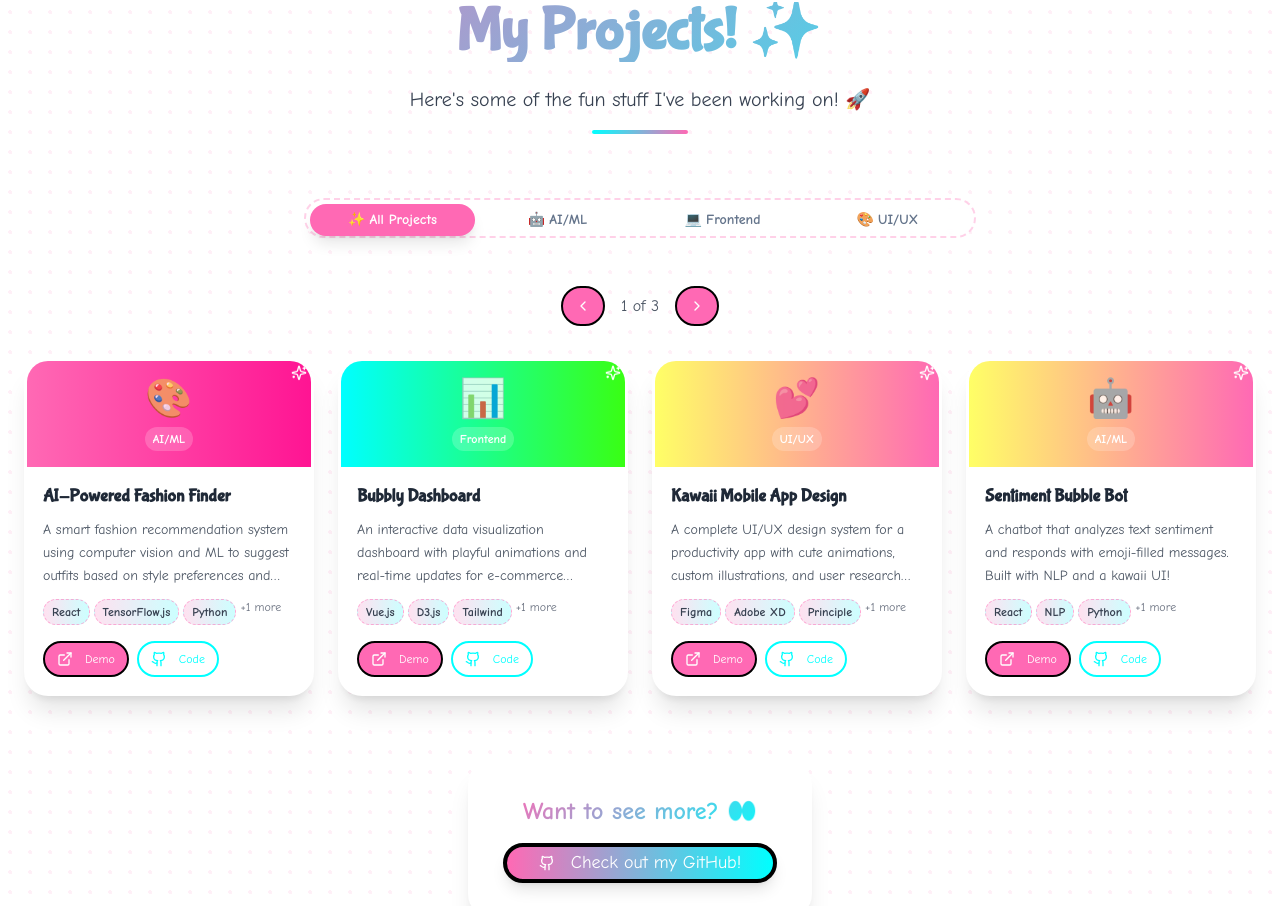
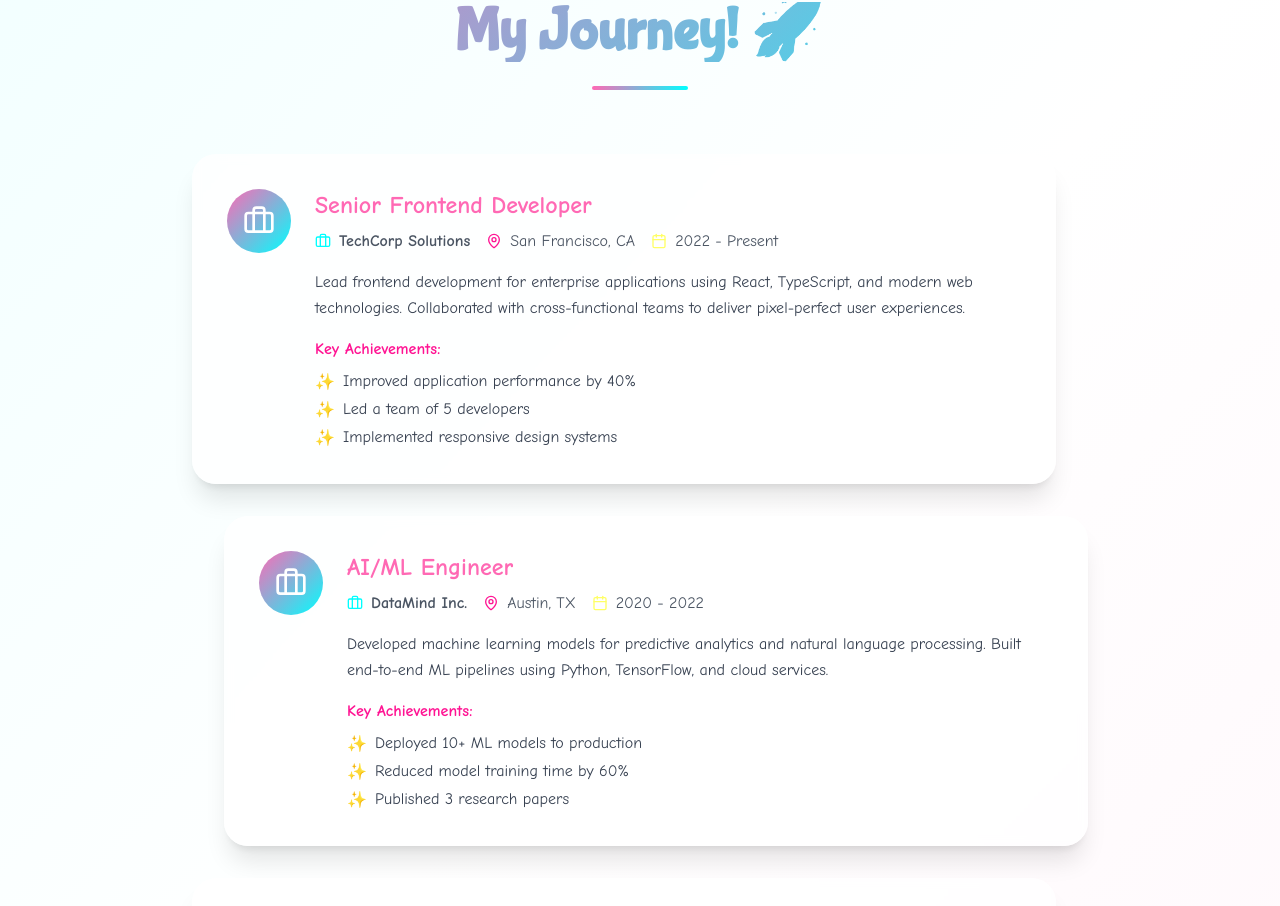
Before and after one commit to Sumairahafeez/bubblegum-code-dreams, a React (Vite) app: page / in a window 1280 px wide. Shown: the part 1864-2770 px from the top of the page. Built offline with nearby package versions, Linux system fonts and the light colour scheme.

Commit message:
Add experience section, resume button, and improve dark mode
- Added an experience section to showcase work history.
- Included a download resume button.
- Enhanced dark mode styling for improved aesthetics.

```diff
--- /dev/null
+++ b/src/components/DownloadResume.tsx
@@ -0,0 +1,53 @@
+
+import { Download, FileText, Sparkles } from 'lucide-react';
+import { Button } from '@/components/ui/button';
+
+const DownloadResume = () => {
+  const handleDownload = () => {
+    // In a real scenario, you would link to your actual resume file
+    const resumeUrl = '/resume.pdf'; // You'll need to add your resume file to the public folder
+    const link = document.createElement('a');
+    link.href = resumeUrl;
+    link.download = 'Sarah_Johnson_Resume.pdf';
+    document.body.appendChild(link);
+    link.click();
+    document.body.removeChild(link);
+  };
+
+  return (
+    <section className="py-16 bg-gradient-to-r from-bubble-pink/10 via-aqua-blue/10 to-lemon-yellow/10 dark:from-purple-900/20 dark:via-blue-900/20 dark:to-indigo-900/20">
+      <div className="container mx-auto px-6">
+        <div className="max-w-2xl mx-auto text-center">
+          <div className="card-hover bg-white/90 dark:bg-gray-800/90 backdrop-blur-sm rounded-3xl p-8 shadow-xl border-4 border-dashed border-bubble-pink/30 dark:border-purple-400/30">
+            <div className="mb-6">
+              <div className="w-20 h-20 bg-gradient-to-br from-bubble-pink to-aqua-blue rounded-full flex items-center justify-center mx-auto mb-4">
+                <FileText className="w-10 h-10 text-white" />
+              </div>
+              <h3 className="font-bubblegum text-3xl font-bold bubble-text-gradient mb-2">
+                Get My Resume! 📄
+              </h3>
+              <p className="font-comic text-gray-600 dark:text-gray-300 text-lg">
+                Want to know more about my journey? Download my detailed resume!
+              </p>
+            </div>
+
+            <Button
+              onClick={handleDownload}
+              className="bounce-button bg-gradient-to-r from-bubble-pink to-aqua-blue hover:from-hot-pink hover:to-bubble-pink text-white font-comic font-bold text-lg px-8 py-4 rounded-full border-none shadow-lg transition-all duration-300 hover:shadow-xl"
+            >
+              <Download className="w-5 h-5 mr-2" />
+              Download Resume
+              <Sparkles className="w-5 h-5 ml-2" />
+            </Button>
+
+            <p className="font-comic text-sm text-gray-500 dark:text-gray-400 mt-4">
+              PDF • Updated December 2024
+            </p>
+          </div>
+        </div>
+      </div>
+    </section>
+  );
+};
+
+export default DownloadResume;
--- /dev/null
+++ b/src/components/Experience.tsx
@@ -0,0 +1,117 @@
+
+import { Calendar, MapPin, Briefcase } from 'lucide-react';
+
+const Experience = () => {
+  const experiences = [
+    {
+      title: 'Senior Frontend Developer',
+      company: 'TechCorp Solutions',
+      location: 'San Francisco, CA',
+      period: '2022 - Present',
+      description: 'Lead frontend development for enterprise applications using React, TypeScript, and modern web technologies. Collaborated with cross-functional teams to deliver pixel-perfect user experiences.',
+      achievements: [
+        'Improved application performance by 40%',
+        'Led a team of 5 developers',
+        'Implemented responsive design systems'
+      ]
+    },
+    {
+      title: 'AI/ML Engineer',
+      company: 'DataMind Inc.',
+      location: 'Austin, TX',
+      period: '2020 - 2022',
+      description: 'Developed machine learning models for predictive analytics and natural language processing. Built end-to-end ML pipelines using Python, TensorFlow, and cloud services.',
+      achievements: [
+        'Deployed 10+ ML models to production',
+        'Reduced model training time by 60%',
+        'Published 3 research papers'
+      ]
+    },
+    {
+      title: 'Junior Developer',
+      company: 'StartupHub',
+      location: 'Remote',
+      period: '2019 - 2020',
+      description: 'Full-stack development for startup projects. Worked with React, Node.js, and MongoDB to create scalable web applications.',
+      achievements: [
+        'Built 5 full-stack applications',
+        'Improved code quality with testing',
+        'Mentored 2 junior developers'
+      ]
+    }
+  ];
+
+  return (
+    <section id="experience" className="py-20 bg-gradient-to-br from-aqua-blue/5 via-white to-bubble-pink/5 dark:from-gray-900 dark:via-gray-800 dark:to-purple-900/20">
+      <div className="container mx-auto px-6">
+        <div className="text-center mb-16">
+          <h2 className="font-bubblegum text-5xl md:text-6xl font-bold bubble-text-gradient mb-6">
+            My Journey! 🚀
+          </h2>
+          <div className="w-24 h-1 bg-gradient-to-r from-bubble-pink to-aqua-blue mx-auto rounded-full"></div>
+        </div>
+
+        <div className="max-w-4xl mx-auto">
+          {experiences.map((exp, index) => (
+            <div
+              key={index}
+              className={`card-hover bg-white/80 dark:bg-gray-800/80 backdrop-blur-sm rounded-3xl p-8 shadow-xl border-4 border-dashed border-bubble-pink/30 dark:border-purple-400/30 mb-8 transform hover:scale-105 transition-all duration-300 ${
+                index % 2 === 0 ? 'md:mr-8' : 'md:ml-8'
+              }`}
+            >
+              <div className="flex flex-col md:flex-row md:items-start gap-6">
+                <div className="flex-shrink-0">
+                  <div className="w-16 h-16 bg-gradient-to-br from-bubble-pink to-aqua-blue rounded-full flex items-center justify-center">
+                    <Briefcase className="w-8 h-8 text-white" />
+                  </div>
+                </div>
+
+                <div className="flex-grow">
+                  <h3 className="font-comic text-2xl font-bold text-bubble-pink dark:text-purple-300 mb-2">
+                    {exp.title}
+                  </h3>
+                  <div className="flex flex-wrap gap-4 mb-4">
+                    <div className="flex items-center text-gray-600 dark:text-gray-300">
+                      <Briefcase className="w-4 h-4 mr-2 text-aqua-blue" />
+                      <span className="font-comic font-semibold">{exp.company}</span>
+                    </div>
+                    <div className="flex items-center text-gray-600 dark:text-gray-300">
+                      <MapPin className="w-4 h-4 mr-2 text-hot-pink" />
+                      <span className="font-comic">{exp.location}</span>
+                    </div>
+                    <div className="flex items-center text-gray-600 dark:text-gray-300">
+                      <Calendar className="w-4 h-4 mr-2 text-lemon-yellow" />
+                      <span className="font-comic">{exp.period}</span>
+                    </div>
+                  </div>
+
+                  <p className="font-comic text-gray-700 dark:text-gray-200 mb-4 leading-relaxed">
+                    {exp.description}
+                  </p>
+
+                  <div className="space-y-2">
+                    <h4 className="font-comic font-bold text-hot-pink dark:text-pink-300 mb-2">
+                      Key Achievements:
+                    </h4>
+                    <ul className="space-y-1">
+                      {exp.achievements.map((achievement, i) => (
+                        <li key={i} className="flex items-start">
+                          <span className="text-bubble-pink mr-2">✨</span>
+                          <span className="font-comic text-gray-700 dark:text-gray-200">
+                            {achievement}
+                          </span>
+                        </li>
+                      ))}
+                    </ul>
+                  </div>
+                </div>
+              </div>
+            </div>
+          ))}
+        </div>
+      </div>
+    </section>
+  );
+};
+
+export default Experience;
--- a/src/components/Navbar.tsx
+++ b/src/components/Navbar.tsx
@@ -37,6 +37,7 @@ const Navbar = () => {
   const navItems = [
     { name: 'Home', id: 'hero' },
     { name: 'About', id: 'about' },
+    { name: 'Experience', id: 'experience' },
     { name: 'Projects', id: 'projects' },
     { name: 'Certifications', id: 'certifications' },
     { name: 'Volunteer', id: 'volunteer' },
@@ -44,7 +45,7 @@ const Navbar = () => {
   ];
 
   return (
-    <nav className="fixed top-0 left-0 right-0 z-50 bg-white/80 dark:bg-gray-900/80 backdrop-blur-md border-b border-bubble-pink/20">
+    <nav className="fixed top-0 left-0 right-0 z-50 bg-white/90 dark:bg-gray-900/95 backdrop-blur-lg border-b border-bubble-pink/20 dark:border-purple-500/30 shadow-lg dark:shadow-purple-500/10">
       <div className="container mx-auto px-6 py-4">
         <div className="flex items-center justify-between">
           {/* Logo */}
@@ -58,10 +59,10 @@ const Navbar = () => {
               <button
                 key={item.name}
                 onClick={() => scrollToSection(item.id)}
-                className="font-comic text-gray-700 dark:text-gray-200 hover:text-bubble-pink dark:hover:text-bubble-pink transition-colors duration-300 relative group"
+                className="font-comic text-gray-700 dark:text-gray-200 hover:text-bubble-pink dark:hover:text-purple-300 transition-colors duration-300 relative group"
               >
                 {item.name}
-                <span className="absolute -bottom-1 left-0 w-0 h-0.5 bg-gradient-to-r from-bubble-pink to-aqua-blue transition-all duration-300 group-hover:w-full"></span>
+                <span className="absolute -bottom-1 left-0 w-0 h-0.5 bg-gradient-to-r from-bubble-pink to-aqua-blue dark:from-purple-400 dark:to-pink-400 transition-all duration-300 group-hover:w-full"></span>
               </button>
             ))}
           </div>
@@ -72,10 +73,10 @@ const Navbar = () => {
               onClick={toggleTheme}
               variant="ghost"
               size="icon"
-              className="bounce-button bg-gradient-to-r from-bubble-pink/10 to-aqua-blue/10 hover:from-bubble-pink/20 hover:to-aqua-blue/20 rounded-full"
+              className="bounce-button bg-gradient-to-r from-bubble-pink/10 to-aqua-blue/10 dark:from-purple-500/20 dark:to-pink-500/20 hover:from-bubble-pink/20 hover:to-aqua-blue/20 dark:hover:from-purple-500/30 dark:hover:to-pink-500/30 rounded-full border-2 border-transparent hover:border-bubble-pink dark:hover:border-purple-400 transition-all duration-300"
             >
               {isDark ? (
-                <Sun className="h-5 w-5 text-lemon-yellow" />
+                <Sun className="h-5 w-5 text-lemon-yellow animate-pulse" />
               ) : (
                 <Moon className="h-5 w-5 text-bubble-pink" />
               )}
@@ -86,12 +87,12 @@ const Navbar = () => {
               onClick={() => setIsMenuOpen(!isMenuOpen)}
               variant="ghost"
               size="icon"
-              className="md:hidden bounce-button bg-gradient-to-r from-bubble-pink/10 to-aqua-blue/10 hover:from-bubble-pink/20 hover:to-aqua-blue/20 rounded-full"
+              className="md:hidden bounce-button bg-gradient-to-r from-bubble-pink/10 to-aqua-blue/10 dark:from-purple-500/20 dark:to-pink-500/20 hover:from-bubble-pink/20 hover:to-aqua-blue/20 dark:hover:from-purple-500/30 dark:hover:to-pink-500/30 rounded-full border-2 border-transparent hover:border-bubble-pink dark:hover:border-purple-400 transition-all duration-300"
             >
               {isMenuOpen ? (
-                <X className="h-5 w-5 text-bubble-pink" />
+                <X className="h-5 w-5 text-bubble-pink dark:text-purple-300" />
               ) : (
-                <Menu className="h-5 w-5 text-bubble-pink" />
+                <Menu className="h-5 w-5 text-bubble-pink dark:text-purple-300" />
               )}
             </Button>
           </div>
@@ -99,13 +100,13 @@ const Navbar = () => {
 
         {/* Mobile Navigation */}
         {isMenuOpen && (
-          <div className="md:hidden mt-4 pb-4 border-t border-bubble-pink/20">
+          <div className="md:hidden mt-4 pb-4 border-t border-bubble-pink/20 dark:border-purple-500/30 bg-white/80 dark:bg-gray-800/80 backdrop-blur-sm rounded-2xl">
             <div className="flex flex-col space-y-3 pt-4">
               {navItems.map((item) => (
                 <button
                   key={item.name}
                   onClick={() => scrollToSection(item.id)}
-                  className="font-comic text-left text-gray-700 dark:text-gray-200 hover:text-bubble-pink dark:hover:text-bubble-pink transition-colors duration-300 py-2"
+                  className="font-comic text-left text-gray-700 dark:text-gray-200 hover:text-bubble-pink dark:hover:text-purple-300 transition-colors duration-300 py-2 px-4 rounded-lg hover:bg-bubble-pink/10 dark:hover:bg-purple-500/20"
                 >
                   {item.name}
                 </button>
--- a/src/index.css
+++ b/src/index.css
@@ -102,7 +102,16 @@ All colors MUST be HSL.
   }
 
   body {
-    @apply bg-background text-foreground;
+    @apply bg-background text-foreground transition-colors duration-300;
+  }
+
+  /* Enhanced Dark Mode Styles */
+  .dark {
+    background: linear-gradient(135deg, #1a1a2e 0%, #16213e 50%, #0f3460 100%);
+  }
+
+  .dark .polka-dots-subtle {
+    background-image: radial-gradient(circle, rgba(168, 85, 247, 0.1) 15%, transparent 15%);
   }
 }
 
@@ -130,6 +139,14 @@ All colors MUST be HSL.
   background-clip: text;
 }
 
+/* Enhanced Dark Mode Text Gradient */
+.dark .bubble-text-gradient {
+  background: linear-gradient(135deg, #a855f7, #ec4899, #06b6d4);
+  -webkit-background-clip: text;
+  -webkit-text-fill-color: transparent;
+  background-clip: text;
+}
+
 .bounce-button {
   transition: all 0.3s cubic-bezier(0.68, -0.55, 0.265, 1.55);
 }
@@ -137,6 +154,11 @@ All colors MUST be HSL.
 .bounce-button:hover {
   transform: translateY(-8px) scale(1.05);
   box-shadow: 0 10px 25px rgba(255, 105, 180, 0.4);
+}
+
+/* Enhanced Dark Mode Bounce Button */
+.dark .bounce-button:hover {
+  box-shadow: 0 10px 25px rgba(168, 85, 247, 0.4);
 }
 
 .typewriter {
@@ -152,6 +174,11 @@ All colors MUST be HSL.
   text-shadow: 0 0 5px #FF69B4, 0 0 10px #FF69B4, 0 0 15px #FF69B4, 0 0 20px #FF69B4;
 }
 
+/* Enhanced Dark Mode Neon Glow */
+.dark .neon-glow {
+  text-shadow: 0 0 5px #a855f7, 0 0 10px #a855f7, 0 0 15px #a855f7, 0 0 20px #a855f7;
+}
+
 .card-hover {
   transition: all 0.3s ease;
   border: 3px solid transparent;
@@ -162,3 +189,14 @@ All colors MUST be HSL.
   transform: translateY(-5px) rotate(1deg);
   box-shadow: 0 15px 30px rgba(255, 105, 180, 0.3);
 }
+
+/* Enhanced Dark Mode Card Hover */
+.dark .card-hover:hover {
+  border-color: #a855f7;
+  box-shadow: 0 15px 30px rgba(168, 85, 247, 0.3);
+}
+
+/* Smooth transitions for dark mode */
+* {
+  transition: background-color 0.3s ease, border-color 0.3s ease, color 0.3s ease;
+}
--- a/src/pages/Index.tsx
+++ b/src/pages/Index.tsx
@@ -2,6 +2,8 @@
 import Navbar from '@/components/Navbar';
 import Hero from '@/components/Hero';
 import About from '@/components/About';
+import Experience from '@/components/Experience';
+import DownloadResume from '@/components/DownloadResume';
 import Projects from '@/components/Projects';
 import Certifications from '@/components/Certifications';
 import Volunteer from '@/components/Volunteer';
@@ -19,6 +21,10 @@ const Index = () => {
         <section id="about">
           <About />
         </section>
+        <section id="experience">
+          <Experience />
+        </section>
+        <DownloadResume />
         <section id="projects">
           <Projects />
         </section>
```
